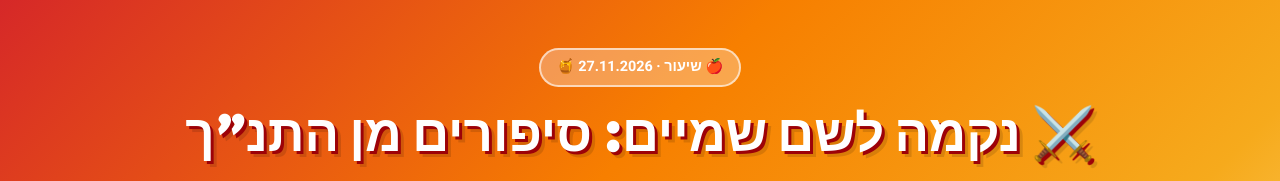
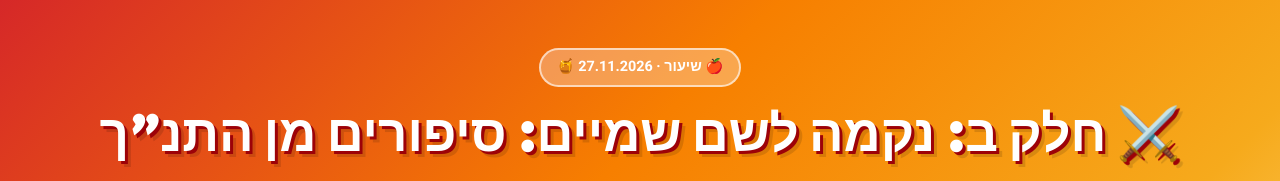
Before and after one commit to yudataub/lessons, a plain HTML site: page kosher-revenge-in-tanach.html in a window 1280 px wide. Shown: the top 181 px of the page. Drawn offline with Linux system fonts and the light colour scheme.

Commit message:
book update: kosher-revenge-in-tanach.html

```diff
--- a/kosher-revenge-in-tanach.html
+++ b/kosher-revenge-in-tanach.html
@@ -3,7 +3,7 @@
 <head>
 <meta charset="UTF-8">
 <meta name="viewport" content="width=device-width, initial-scale=1">
-<title>⚔️ נקמה לשם שמיים: סיפורים מן התנ&quot;ך</title>
+<title>⚔️ חלק ב: נקמה לשם שמיים: סיפורים מן התנ&quot;ך</title>
 <meta name="description" content="מתי נקמה היא מצווה שמגדלת את כבוד שמיים, ומתי גם מה שמותר צריך לשקול פעמיים – דרך אחאב, שמשון, שמעון ולוי ודברי המהר&quot;ל.">
 <link rel="preconnect" href="https://fonts.googleapis.com">
 <link rel="preconnect" href="https://fonts.gstatic.com" crossorigin>
@@ -131,7 +131,7 @@ footer a { color: var(--apple-dark); }
 
 <header class="hero">
   <div class="hero-badge">🍎 שיעור · 27.11.2026 🍯</div>
-  <h1 class="hero-title">⚔️ נקמה לשם שמיים: סיפורים מן התנ&quot;ך</h1>
+  <h1 class="hero-title">⚔️ חלק ב: נקמה לשם שמיים: סיפורים מן התנ&quot;ך</h1>
   <p class="hero-subtitle">מתי נקמה היא מצווה שמגדלת את כבוד שמיים, ומתי גם מה שמותר צריך לשקול פעמיים – דרך אחאב, שמשון, שמעון ולוי ודברי המהר&quot;ל.</p>
   <div class="hero-stats">
     <div class="stat-bubble">📚 6 פרקים</div>
```
